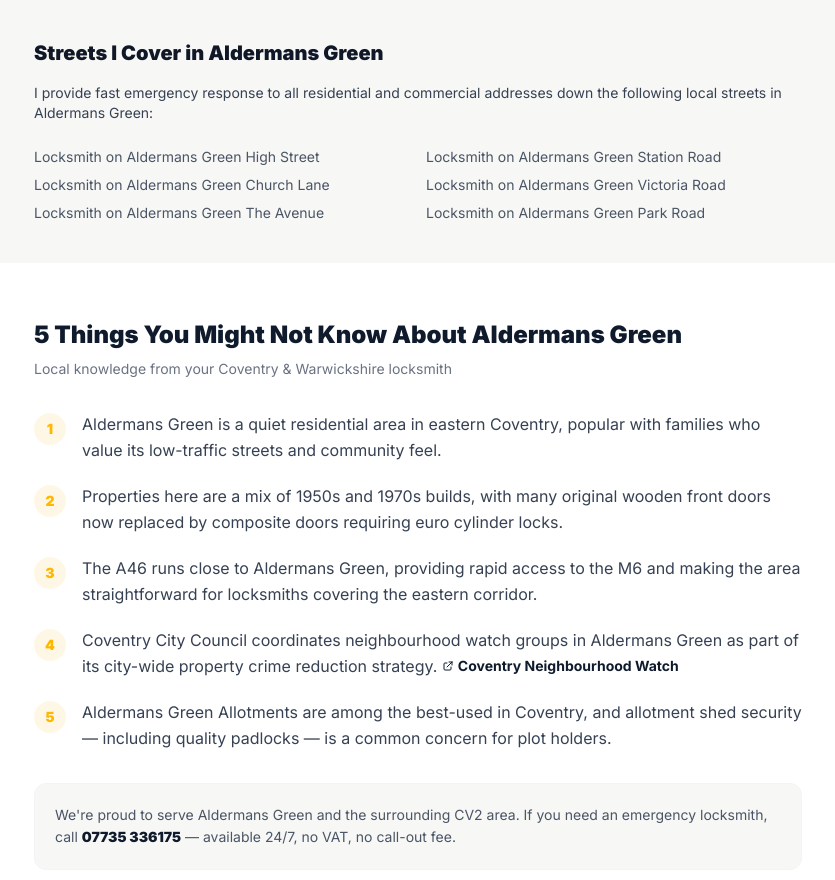
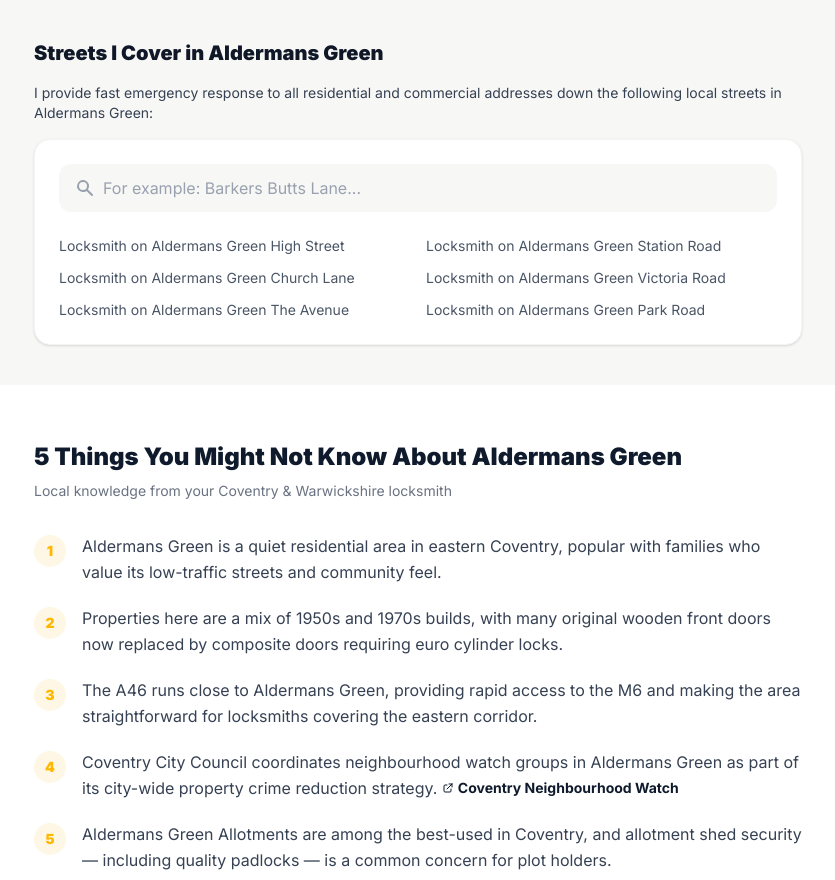
Before and after one commit to BabyShield/localemergencylocksmith, a Next.js app: page /areas/aldermans-green in a window 1280 px wide. Shown: the part 4240-5120 px from the top of the page, without its empty margins (222-1057 px from the left). Built offline with nearby package versions, Linux system fonts and the light colour scheme.

Commit message:
feat: phase 5 map embeds, local fuzzy search array, faq semantic configurations

```diff
--- a/src/app/areas/[slug]/page.tsx
+++ b/src/app/areas/[slug]/page.tsx
@@ -363,10 +363,10 @@ export default async function AreaPage({ params }: Props) {
           <h2 className="text-xl font-black text-gray-900 mb-4">
             Streets I Cover in {area.name}
           </h2>
-          <p className="text-gray-700 mb-6 text-sm">
+          <p className="text-gray-700 text-sm">
             I provide fast emergency response to all residential and commercial addresses down the following local streets in {area.name}:
           </p>
-          <div className="grid grid-cols-1 sm:grid-cols-2 gap-x-6 gap-y-2 max-h-96 overflow-y-auto pr-2 custom-scrollbar">
+
           {(() => {
             try {
               const fs = require('fs');
@@ -375,22 +375,16 @@ export default async function AreaPage({ params }: Props) {
               const data = fs.readFileSync(filePath, 'utf-8');
               const streetsData = JSON.parse(data);
 
-                if (!streetsData.streets || streetsData.streets.length === 0) return <p>Fully covering {area.name}</p>;
+              if (!streetsData.streets || streetsData.streets.length === 0) return <p className="mt-4">Fully covering {area.name}</p>;
 
-                return streetsData.streets.map((street: any) => (
-                  <Link
-                    key={street.slug}
-                    href={`/areas/${slug}/streets/${street.slug}`}
-                    className="text-sm text-gray-600 hover:text-[#FFB800] hover:underline"
-                  >
-                    Locksmith on {street.name}
-                  </Link>
-                ));
+              // Requires the new Client Component to handle parsing the array
+              const LocalStreetSearch = require('@/components/LocalStreetSearch').default;
+
+              return <LocalStreetSearch areaSlug={slug} areaName={area.name} streets={streetsData.streets} />;
             } catch (e) {
-                return <p className="text-sm text-gray-500">Covering all main roads and avenues in {area.name}.</p>;
+              return <p className="text-sm text-gray-500 mt-4">Covering all main roads and avenues in {area.name}.</p>;
             }
           })()}
-          </div>
         </div>
       </section>
 
--- a/src/app/areas/[slug]/streets/[streetSlug]/page.tsx
+++ b/src/app/areas/[slug]/streets/[streetSlug]/page.tsx
@@ -8,6 +8,7 @@ import { SITE_CONFIG } from '@/data/config'
 import HeroSection from '@/components/HeroSection'
 import CTABlock from '@/components/CTABlock'
 import FAQSection from '@/components/FAQSection'
+import DynamicMapEmbed from '@/components/DynamicMapEmbed'
 import SchemaMarkup from '@/components/SchemaMarkup'
 
 // Use ISG/SSR for the long-tail street pages to avoid massive build times
@@ -93,10 +94,28 @@ export default async function AreaStreetPage({ params }: Props) {
     }
   }
 
+  const faqSchema = {
+    '@context': 'https://schema.org',
+    '@type': 'FAQPage',
+    mainEntity: [
+      {
+        '@type': 'Question',
+        name: `How fast can a locksmith arrive at ${street.name}?`,
+        acceptedAnswer: { '@type': 'Answer', text: `We typically arrive at ${street.name} in ${area.responseTime}.` }
+      },
+      {
+        '@type': 'Question',
+        name: `Do you charge a call-out fee for properties on ${street.name}?`,
+        acceptedAnswer: { '@type': 'Answer', text: `No. We never charge a call-out fee to visit ${street.name} or anywhere in ${area.name}.` }
+      }
+    ]
+  }
+
   return (
     <>
       <SchemaMarkup schema={breadcrumbSchema} />
       <SchemaMarkup schema={localBusinessSchema} />
+      <SchemaMarkup schema={faqSchema} />
 
       {/* Breadcrumb */}
       <nav className="max-w-6xl mx-auto px-4 py-3 text-sm text-gray-500">
@@ -138,6 +157,10 @@ export default async function AreaStreetPage({ params }: Props) {
              </ul>
           </div>
 
+          <div className="mb-8">
+            <DynamicMapEmbed streetName={street.name} areaName={area.name} />
+          </div>
+
           <div className="text-center">
             <a
               href={`tel:${SITE_CONFIG.phoneTel}`}
--- /dev/null
+++ b/src/components/DynamicMapEmbed.tsx
@@ -0,0 +1,23 @@
+interface DynamicMapEmbedProps {
+  streetName: string
+  areaName: string
+}
+
+export default function DynamicMapEmbed({ streetName, areaName }: DynamicMapEmbedProps) {
+  const query = encodeURIComponent(`${streetName}, ${areaName}, United Kingdom`)
+
+  return (
+    <div className="w-full relative bg-gray-100 rounded-2xl overflow-hidden border border-gray-200 shadow-sm" style={{ paddingBottom: '56.25%' }}>
+      <iframe
+        className="absolute top-0 left-0 w-full h-full"
+        src={`https://maps.google.com/maps?width=100%25&height=600&hl=en&q=${query}&t=&z=15&ie=UTF8&iwloc=B&output=embed`}
+        frameBorder="0"
+        scrolling="no"
+        marginHeight={0}
+        marginWidth={0}
+        loading="lazy"
+        title={`Map of ${streetName}, ${areaName}`}
+      />
+    </div>
+  )
+}
--- /dev/null
+++ b/src/components/LocalStreetSearch.tsx
@@ -0,0 +1,68 @@
+'use client'
+
+import { useState, useMemo } from 'react'
+import Link from 'next/link'
+
+interface Street {
+  slug: string
+  name: string
+}
+
+interface LocalStreetSearchProps {
+  areaSlug: string
+  areaName: string
+  streets: Street[]
+}
+
+export default function LocalStreetSearch({ areaSlug, areaName, streets }: LocalStreetSearchProps) {
+  const [query, setQuery] = useState('')
+
+  const filteredStreets = useMemo(() => {
+    if (!query.trim()) return streets
+    const lowerQuery = query.toLowerCase()
+    return streets.filter(s => s.name.toLowerCase().includes(lowerQuery))
+  }, [query, streets])
+
+  return (
+    <div className="bg-white rounded-2xl p-6 border border-gray-100 shadow-sm mt-4">
+      <div className="relative mb-6">
+        <label htmlFor="street-search" className="sr-only">Search for a street in {areaName}</label>
+        <div className="absolute inset-y-0 left-0 pl-4 flex items-center pointer-events-none">
+          <svg className="h-5 w-5 text-gray-400" viewBox="0 0 20 20" fill="currentColor">
+            <path fillRule="evenodd" d="M8 4a4 4 0 100 8 4 4 0 000-8zM2 8a6 6 0 1110.89 3.476l4.817 4.817a1 1 0 01-1.414 1.414l-4.816-4.816A6 6 0 012 8z" clipRule="evenodd" />
+          </svg>
+        </div>
+        <input
+          id="street-search"
+          type="text"
+          className="block w-full pl-11 pr-4 py-3 bg-[#F7F7F5] border-transparent rounded-xl focus:border-[#FFB800] focus:bg-white focus:ring-0 transition-colors placeholder-gray-400 font-medium"
+          placeholder="For example: Barkers Butts Lane..."
+          value={query}
+          onChange={(e) => setQuery(e.target.value)}
+        />
+      </div>
+
+      <div className="max-h-96 overflow-y-auto pr-2 custom-scrollbar">
+        {filteredStreets.length > 0 ? (
+          <div className="grid grid-cols-1 sm:grid-cols-2 gap-x-6 gap-y-3">
+            {filteredStreets.map((street) => (
+              <Link
+                key={street.slug}
+                href={`/areas/${areaSlug}/streets/${street.slug}`}
+                className="text-sm font-medium text-gray-600 hover:text-[#0F1B2D] hover:underline"
+              >
+                Locksmith on {street.name}
+              </Link>
+            ))}
+          </div>
+        ) : (
+          <div className="text-center py-8 text-gray-500 text-sm">
+            No streets found matching "{query}".
+            <br />
+            <span className="font-semibold text-[#0F1B2D] mt-2 block w-full">I still cover all of {areaName}. Call now!</span>
+          </div>
+        )}
+      </div>
+    </div>
+  )
+}
```
Lines whose indentation alone changed are shown as unchanged.
